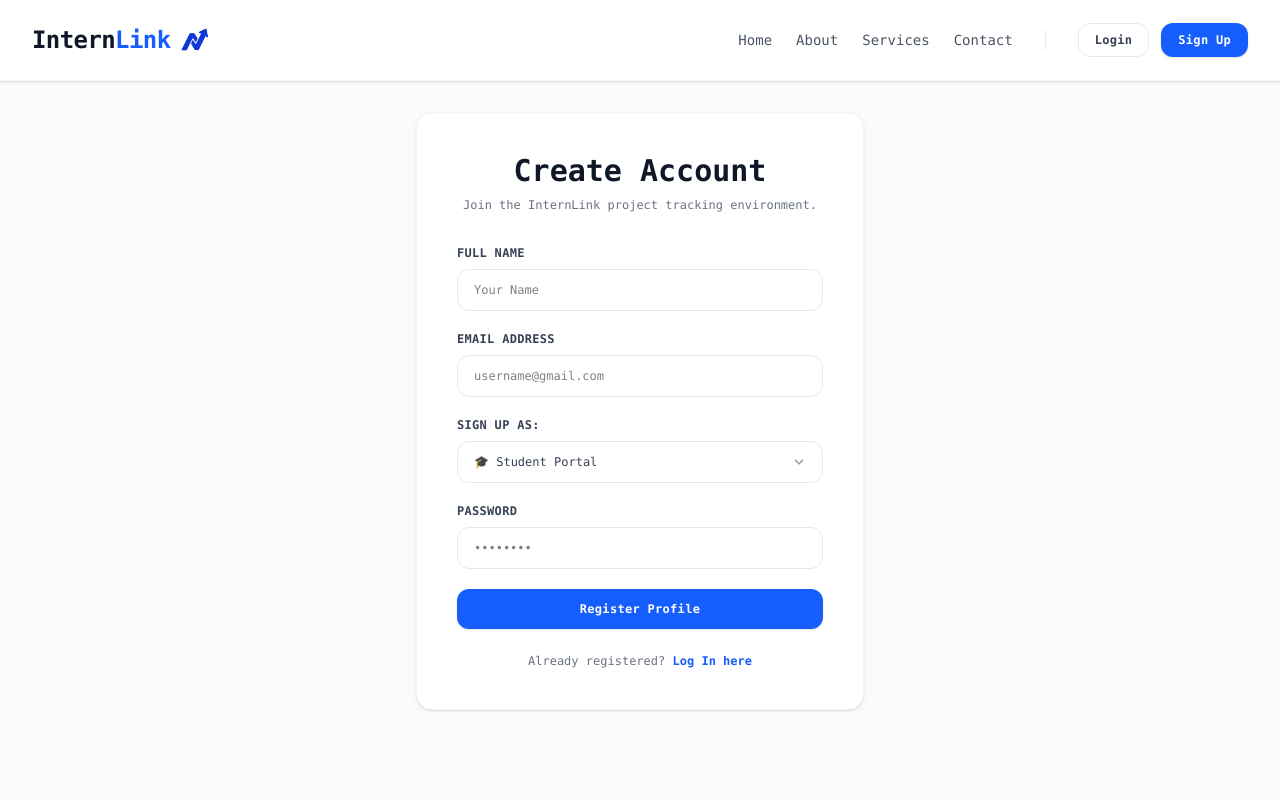
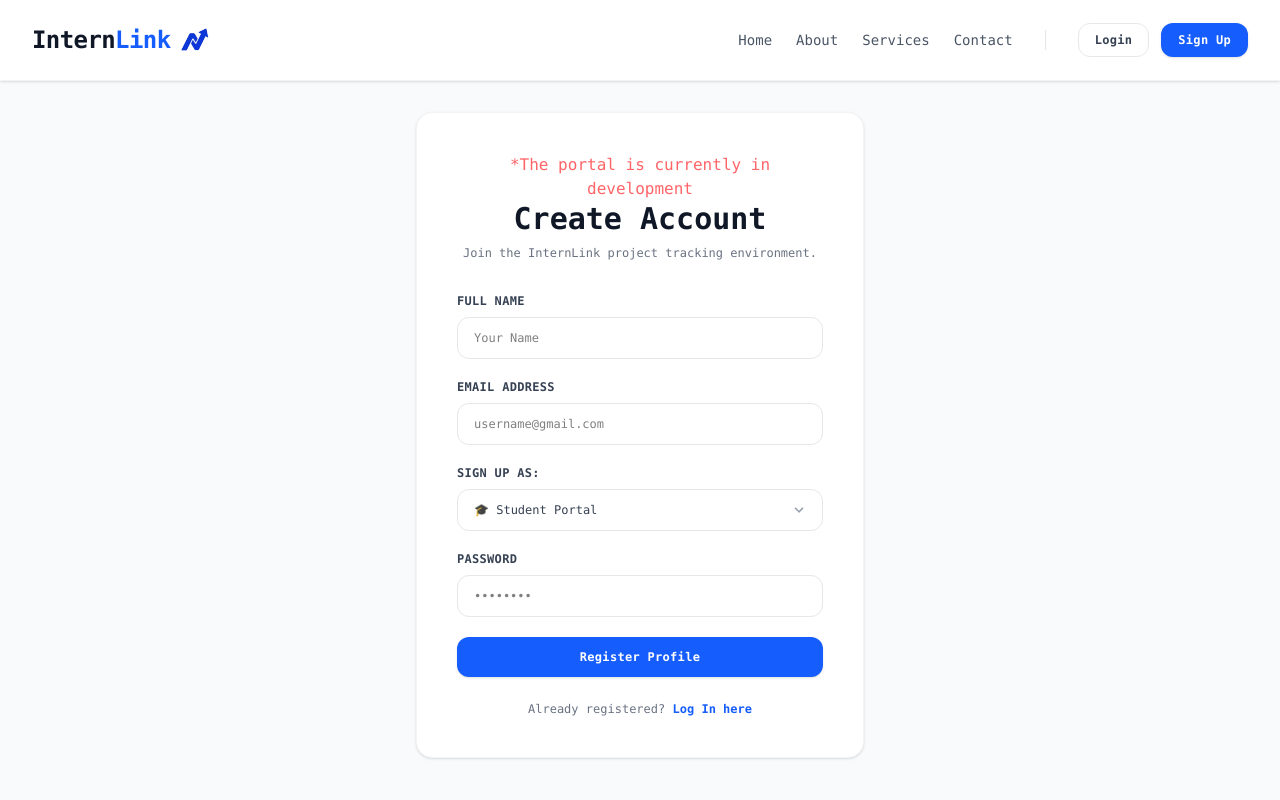
Before and after one commit to eljaylosa/student-internship-system, a React (Vite) app: page /signup in a window 1280 px wide. Shown: the top 800 px of the page. Built offline with nearby package versions, Linux system fonts and the light colour scheme.

Commit message:
Add development status message to Login, Signup, and Contact components

```diff
--- a/src/components/Auth/Login.jsx
+++ b/src/components/Auth/Login.jsx
@@ -32,6 +32,9 @@ const Login = () => {
       <div className="max-w-md w-full mx-auto bg-white p-8 md:p-10 rounded-2xl shadow-sm border border-gray-100 text-left">
         {/* Header Block */}
         <div className="mb-8 text-center">
+          <h3 className="text-red-400">
+            *The portal is currently in development
+          </h3>
           <h2 className="text-3xl font-bold text-gray-900 mb-2">
             Welcome Back
           </h2>
--- a/src/components/Auth/Signup.jsx
+++ b/src/components/Auth/Signup.jsx
@@ -26,6 +26,9 @@ const SignUp = () => {
       <div className="max-w-md w-full mx-auto bg-white p-8 md:p-10 rounded-2xl shadow-sm border border-gray-100 text-left">
         {/* Header Block */}
         <div className="mb-8 text-center">
+          <h3 className="text-red-400">
+            *The portal is currently in development
+          </h3>
           <h2 className="text-3xl font-bold text-gray-900 mb-2">
             Create Account
           </h2>
--- a/src/components/Contact/Contact.jsx
+++ b/src/components/Contact/Contact.jsx
@@ -38,6 +38,9 @@ const Contact = () => {
         <div className="grid grid-cols-1 md:grid-cols-2 gap-12 items-start bg-white p-8 md:p-12 rounded-2xl shadow-sm border border-gray-100">
           {/* Column 1: Contact Form */}
           <form onSubmit={handleSubmit} className="space-y-6">
+            <h3 className="text-red-400">
+              *This form is currrently in development
+            </h3>
             <div>
               <label
                 htmlFor="name"
```
